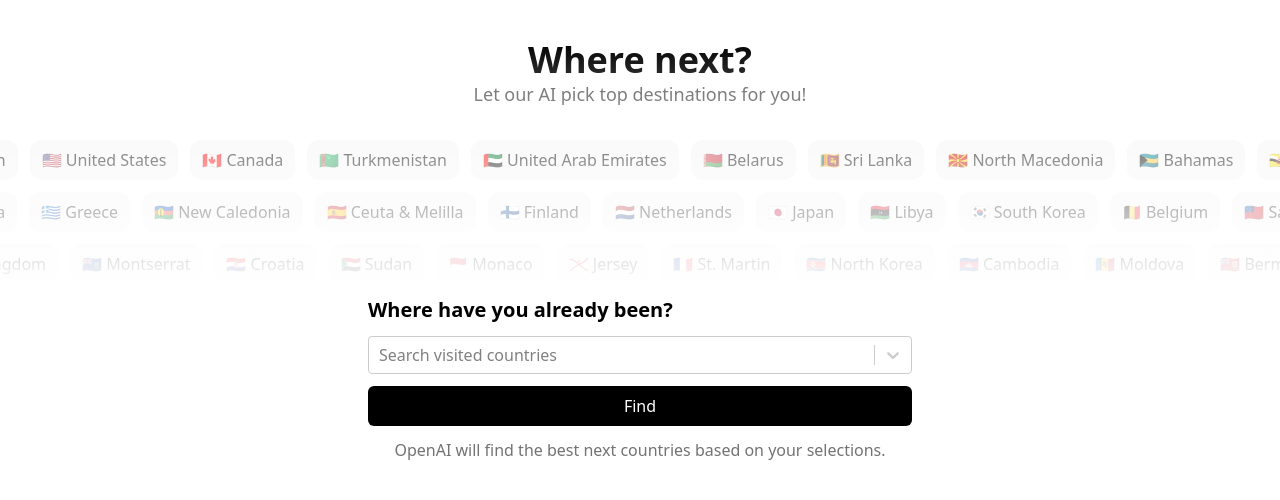
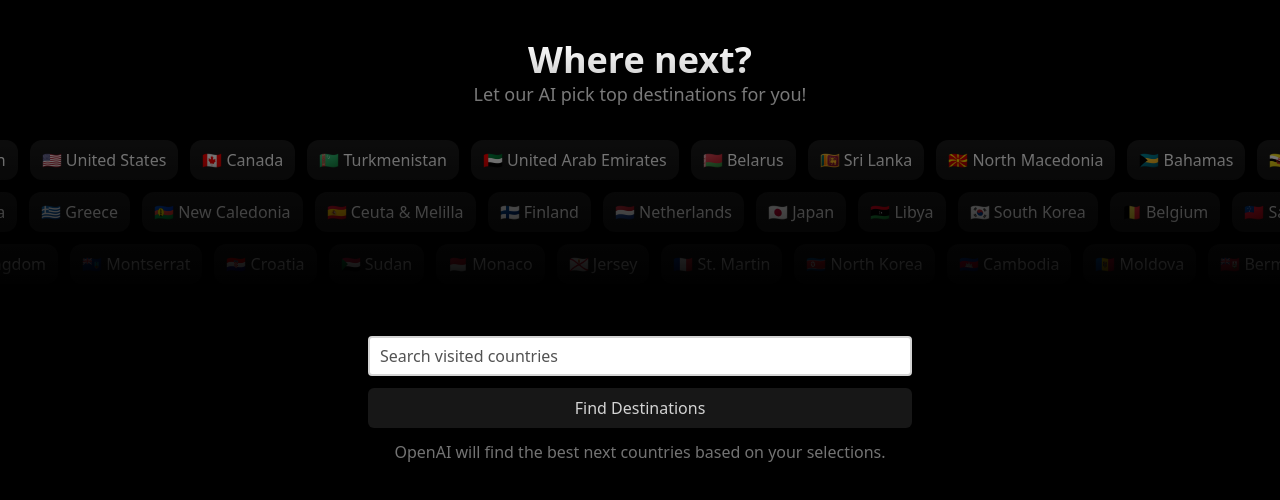
Before and after one commit to mustafa-turk/where-next, a Next.js app: page / in a window 1280 px wide. Shown: the top 500 px of the page. Built offline with nearby package versions, Linux system fonts and the light colour scheme.

Commit message:
add dark mode

```diff
--- a/src/components/header.tsx
+++ b/src/components/header.tsx
@@ -8,12 +8,14 @@
   return (
     <header className='relative w-full overflow-hidden -z-10'>
       <div className='mb-8 '>
-        <h1 className='font-black text-4xl text-center'>Where next?</h1>
-        <p className='text-lg text-neutral-600 text-center'>
+        <h1 className='font-black text-4xl text-center text-white'>
+          Where next?
+        </h1>
+        <p className='text-lg text-neutral-400 text-center'>
           Let our AI pick top destinations for you!
         </p>
       </div>
-      <div className='w-full absolute inset-0 bg-gradient-to-t via-white/60 from-white to-transparent' />
+      <div className='w-full absolute inset-0 bg-gradient-to-t via-black/60 from-black to-transparent' />
       <div className='whitespace-nowrap animate-move'>
         {times(3, () => (
           <div className='flex gap-3 my-3'>
@@ -22,7 +24,7 @@
               return (
                 <span
                   key={c.name}
-                  className='bg-neutral-100 px-3 py-2 rounded-xl'
+                  className='bg-neutral-900 px-3 py-2 rounded-xl text-white'
                 >
                   {label}
                 </span>
--- a/src/components/select.tsx
+++ b/src/components/select.tsx
@@ -15,12 +15,18 @@
       isMulti
       placeholder='Search visited countries'
       isClearable={false}
+      className='my-react-select-container'
+      classNamePrefix='my-react-select'
       onChange={(selected) => onChange(selected.map((s) => s.value))}
+      components={{
+        DropdownIndicator: () => null,
+        IndicatorSeparator: () => null,
+      }}
       classNames={{
         control: () => "shadow-none",
-        placeholder: () => "text-neutral-400",
-        multiValueLabel: () => "bg-neutral-100",
-        multiValueRemove: () => "bg-neutral-100",
+        placeholder: () => "text-neutral-900",
+        multiValueLabel: () => "bg-neutral-800",
+        multiValueRemove: () => "bg-neutral-800 text-white",
       }}
     />
   );
--- a/src/pages/index.tsx
+++ b/src/pages/index.tsx
@@ -39,7 +39,7 @@
               </h2>
               <Select onChange={setSelected} />
               <button onClick={() => generate()} className='button--primary'>
-                {isLoading ? "Loading..." : "Find"}
+                {isLoading ? "Loading..." : "Find Destinations"}
               </button>
 
               <p className='text-center mt-3 text-neutral-500'>
@@ -67,7 +67,7 @@
                   return (
                     <div
                       key={index}
-                      className='bg-neutral-100 px-3 py-2 rounded-xl my-3'
+                      className='bg-neutral-900 text-neutral-300 px-3 py-2 rounded-md my-3'
                     >
                       <span>{`${suggestion.emoji} ${suggestion.name}`}</span>
                       <a
--- a/src/styles/globals.css
+++ b/src/styles/globals.css
@@ -2,8 +2,52 @@
 @tailwind components;
 @tailwind utilities;
 
+body {
+  background: black;
+}
+
 @layer components {
   .button--primary {
-    @apply bg-black p-2 mt-3 rounded-md text-white w-full hover:bg-neutral-800 transition-colors;
+    @apply bg-neutral-900 p-2 mt-3 rounded-md text-neutral-300 w-full hover:bg-neutral-800 transition-colors;
+  }
+
+  @layer components {
+    .my-react-select-container .my-react-select__control {
+      @apply bg-white dark:bg-neutral-900 border-2 border-neutral-300 dark:border-neutral-800 hover:border-neutral-800 dark:hover:border-neutral-700;
+    }
+
+    .my-react-select-container .my-react-select__control--is-focused {
+      @apply border-neutral-500 hover:border-neutral-500 dark:border-neutral-700 dark:hover:border-neutral-700 shadow-none;
+    }
+
+    .my-react-select-container .my-react-select__multi-value {
+      @apply bg-neutral-800;
+    }
+
+    .my-react-select-container .my-react-select__menu {
+      @apply bg-neutral-100 dark:bg-neutral-900 border-2 border-neutral-300 dark:border-neutral-600;
+    }
+
+    .my-react-select-container .my-react-select__option {
+      @apply text-neutral-600 dark:text-neutral-200 bg-neutral-100 hover:bg-neutral-200 dark:bg-neutral-900 dark:hover:bg-neutral-800;
+    }
+
+    .my-react-select-container .my-react-select__multi-value__label {
+      @apply text-neutral-300;
+    }
+
+    .my-react-select-container .my-react-select__value-container--has-value {
+      @apply px-1;
+    }
+
+    .my-react-select-container .my-react-select__indicator-separator {
+      @apply bg-neutral-700;
+    }
+
+    .my-react-select-container .my-react-select__input-container,
+    .my-react-select-container .my-react-select__placeholder,
+    .my-react-select-container .my-react-select__single-value {
+      @apply text-neutral-600 dark:text-neutral-600;
+    }
   }
 }
```
